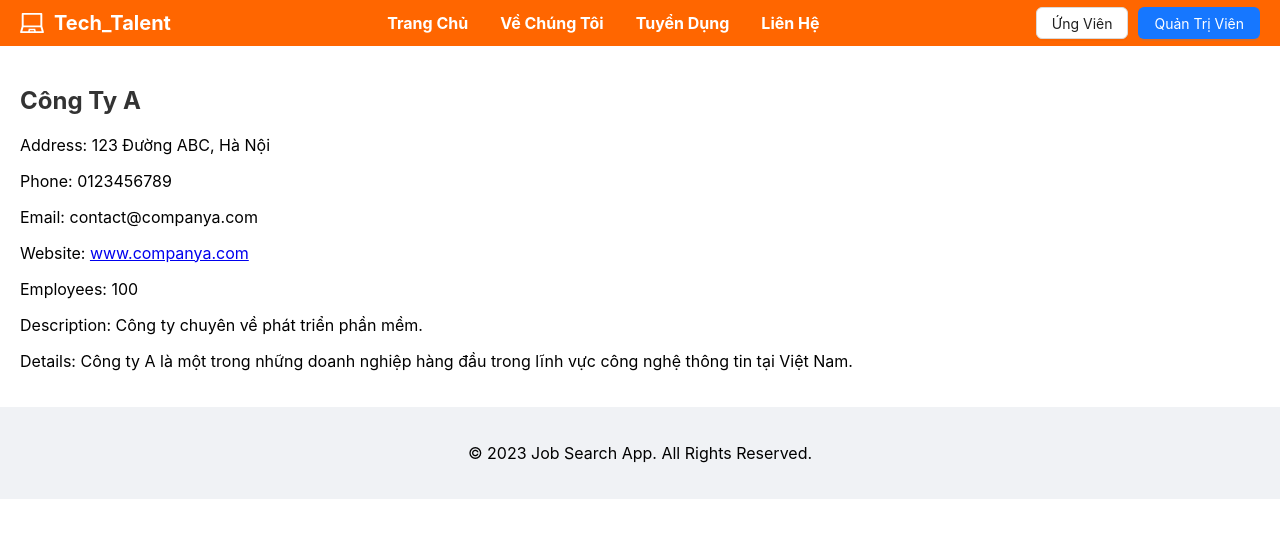
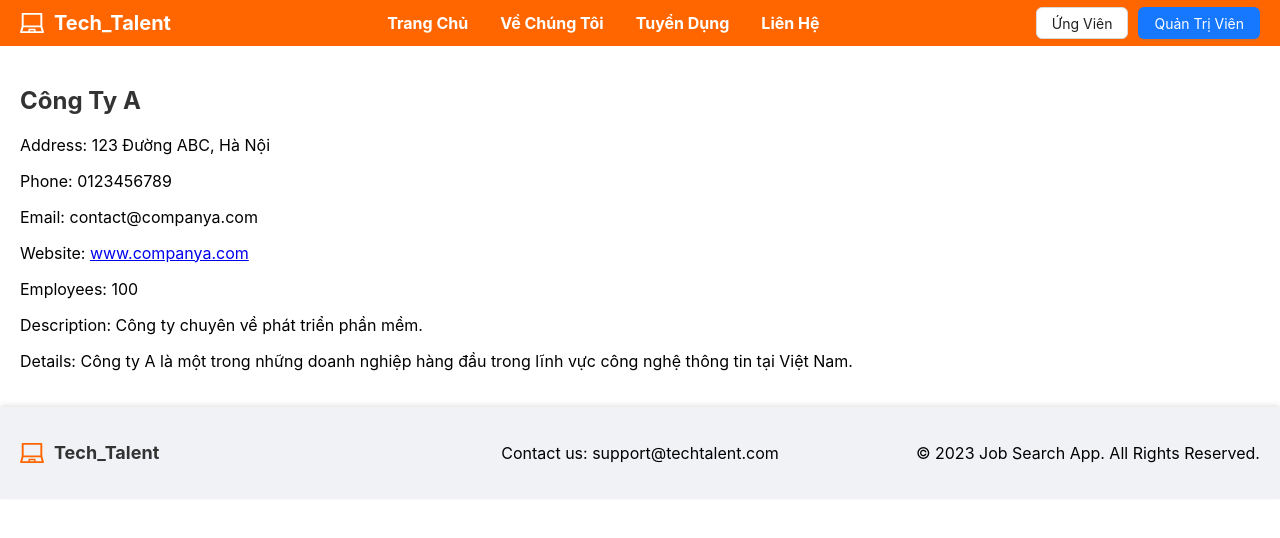
Before and after one commit to MeowChau/Tech-talent, a React (Create React App) app: page /company/1 in a window 1280 px wide. Shown: the top 538 px of the page. Built offline with nearby package versions, Linux system fonts and the light colour scheme; data requests are answered from the project's data file.

Commit message:
Cập nhật cột bên trái Footer

```diff
--- a/src/App.tsx
+++ b/src/App.tsx
@@ -2,7 +2,7 @@
 import React from 'react';
 import { BrowserRouter as Router, Route, Routes } from 'react-router-dom';
 import Navbar from './components/Navbar';
-import Footer from './components/Footer';
+import Footer from './components/Footer/Footer';
 import Dashboard from './pages/Dashboard/AdminDashboard';
 import JobManagement from './pages/Job/JobManagement';
 import CVList from './pages/CV/CVList';
--- a/src/components/Footer.tsx
+++ /dev/null
@@ -1,12 +0,0 @@
-
-import React from 'react';
-
-const Footer: React.FC = () => {
-    return (
-        <footer style={{ textAlign: "center", padding: "20px 0", background: "#f0f2f5" }}>
-            <p>&copy; 2023 Job Search App. All Rights Reserved.</p>
-        </footer>
-    );
-};
-
-export default Footer;
--- /dev/null
+++ b/src/components/Footer/Footer.tsx
@@ -0,0 +1,33 @@
+import React from 'react';
+import { LaptopOutlined } from '@ant-design/icons'; // Import icon từ Navbar
+
+const Footer: React.FC = () => {
+    return (
+        <footer style={{
+            display: 'flex',
+            justifyContent: 'space-between',
+            alignItems: 'center',
+            padding: '20px',
+            background: '#f0f2f5',
+            boxShadow: '0 -2px 5px rgba(0, 0, 0, 0.1)'
+        }}>
+            {/* Cột bên trái */}
+            <div style={{ flex: 1, textAlign: 'left', display: 'flex', alignItems: 'center', gap: '10px' }}>
+                <LaptopOutlined style={{ fontSize: '24px', color: '#FF6600' }} />
+                <span style={{ fontSize: '18px', fontWeight: 'bold', color: '#333' }}>Tech_Talent</span>
+            </div>
+
+            {/* Cột giữa */}
+            <div style={{ flex: 1, textAlign: 'center' }}>
+                <p>Contact us: support@techtalent.com</p>
+            </div>
+
+            {/* Cột bên phải */}
+            <div style={{ flex: 1, textAlign: 'right' }}>
+                <p>&copy; 2023 Job Search App. All Rights Reserved.</p>
+            </div>
+        </footer>
+    );
+};
+
+export default Footer;
```
